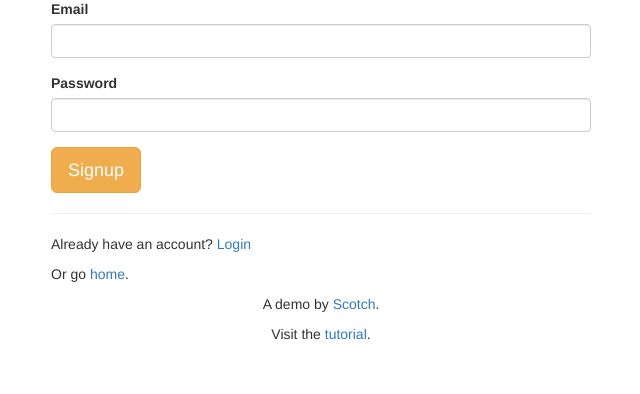
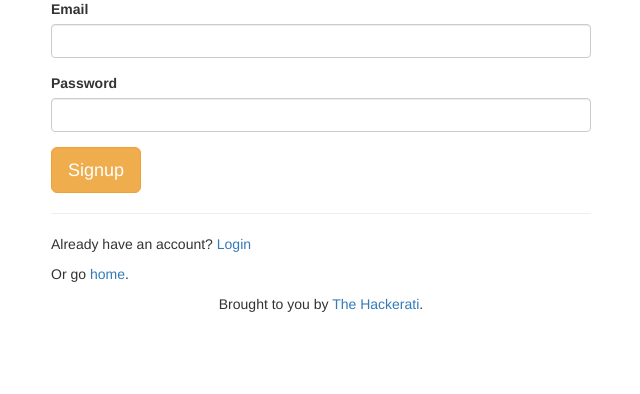
Before and after one commit to thomkrillis/node-starter-app, a Node server app: template views/signup.ejs in a window 1280 px wide. Shown: the part 151-545 px from the top of the page, without its empty margins (319-959 px from the left). Run offline with Node 20, Linux system fonts and the light colour scheme; the template is opened without the code that fills it, so the values that code supplies are empty; some libraries are stand-ins or nearby versions.

Commit message:
Update signup.ejs

```diff
--- a/views/signup.ejs
+++ b/views/signup.ejs
@@ -38,8 +38,7 @@
   <p>Or go <a href="/">home</a>.</p>
 
   <div class="text-center">
-    <p>A demo by <a href="http://scotch.io">Scotch</a>.</p>
-    <p>Visit the <a href="http://scotch.io/tutorials/javascript/easy-node-authentication-setup-and-local">tutorial</a>.</p>
+    <p>Brought to you by <a href="http://thehackerati.com">The Hackerati</a>.</p>
   </div>
 
 </div>
```
